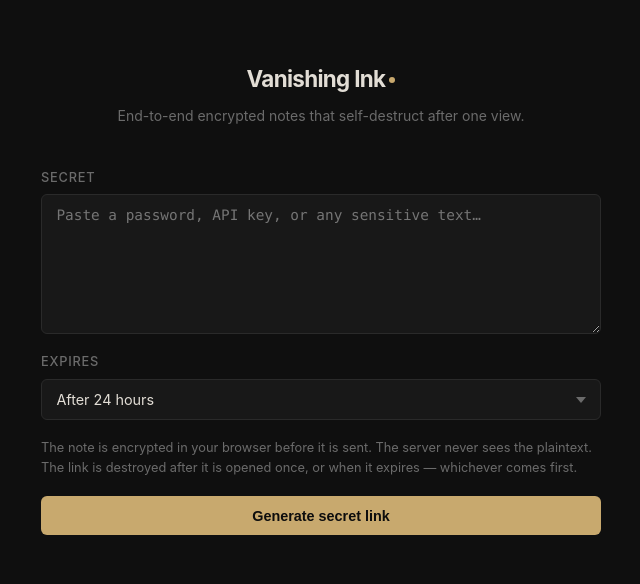
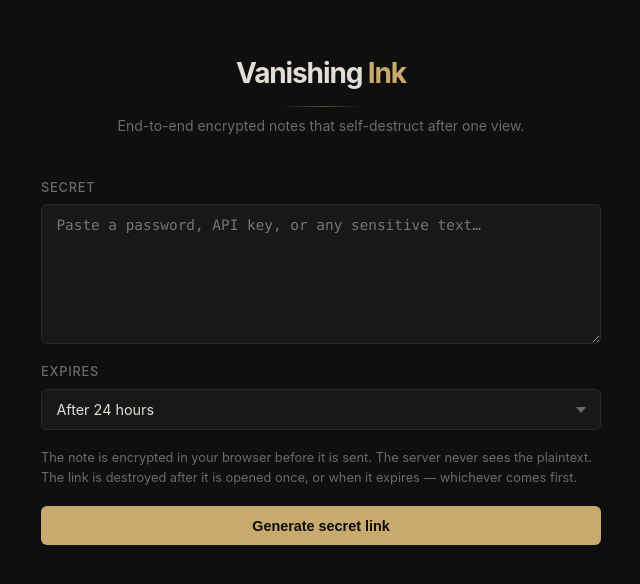
Before and after one commit to skilletspecial/vanishing.ink, a website: page public/index.html in a window 1280 px wide. Shown: the part 102-686 px from the top of the page, without its empty margins (319-959 px from the left). Drawn offline with Linux system fonts and the light colour scheme.

Commit message:
style: update visual style of header

```diff
--- a/public/index.html
+++ b/public/index.html
@@ -10,7 +10,8 @@
 <body>
   <main>
     <header>
-      <h1>Vanishing Ink</h1>
+      <h1>Vanishing <span class="ink-word">Ink</span></h1>
+      <div class="ink-trail" aria-hidden="true"></div>
       <p class="tagline">End-to-end encrypted notes that self-destruct after one view.</p>
     </header>
 
--- a/public/style.css
+++ b/public/style.css
@@ -56,24 +56,29 @@ header {
 }
 
 h1, .logo {
-  font-size: 1.4rem;
+  font-size: 1.75rem;
   font-weight: 700;
-  letter-spacing: -0.03em;
+  letter-spacing: -0.04em;
   color: var(--text);
   text-decoration: none;
 }
 
 h1::after, .logo::after {
-  content: '';
-  display: inline-block;
-  width: 6px;
-  height: 6px;
-  background: var(--accent);
-  border-radius: 50%;
-  margin-left: 4px;
-  vertical-align: middle;
-  position: relative;
-  top: -1px;
+  content: none;
+}
+
+/* "Ink" rendered in amber — the one word that names the thing */
+.ink-word {
+  color: var(--accent);
+}
+
+/* Thin amber hairline beneath the title */
+.ink-trail {
+  height: 1px;
+  width: 80px;
+  margin: 10px auto 0;
+  background: linear-gradient(to right, transparent, var(--accent), transparent);
+  opacity: 0.4;
 }
 
 .tagline {
```
Also changed, not shown: public/note.html (+2 -1 lines), .claude/launch.json (added), public/app.js (line endings or trailing spaces).
